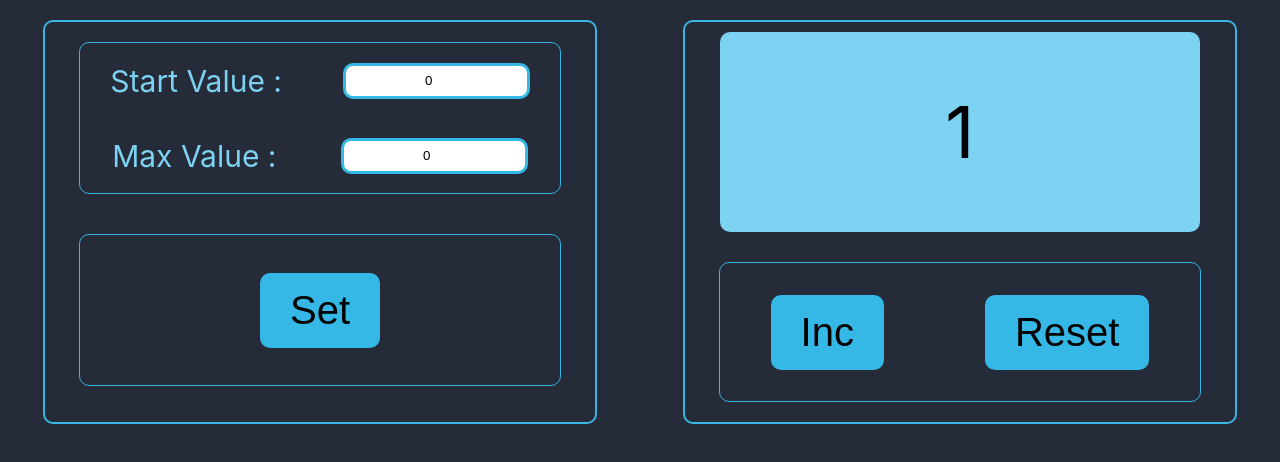
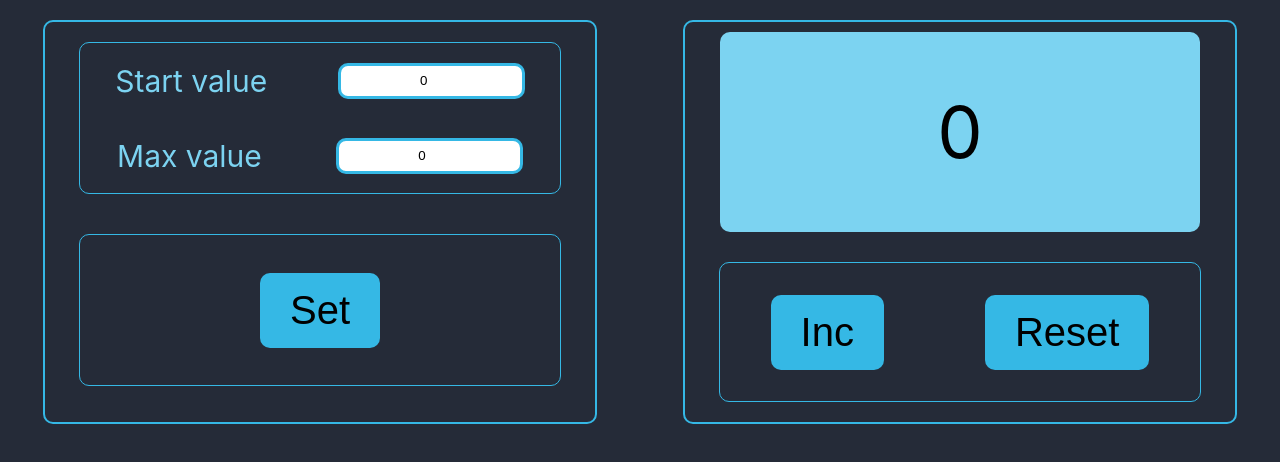
Before and after one commit to FilimonovKostya/Counter, a React (Create React App) app: page / in a window 1280 px wide. Shown: the top 462 px of the page. Built offline with nearby package versions, Linux system fonts and the light colour scheme.

Commit message:
Кнопки работают ,нужно только правильную логику сделать и сохранить значения

```diff
--- a/src/App.tsx
+++ b/src/App.tsx
@@ -5,23 +5,32 @@ import WindowCounter from "./Components/WindowCounter/WindowCounter";
 
 function App() {
 
-    const [getInputStartValue,setInputStartValue] = useState(0)
-    const [getInputMaxValue,setInputMaxValue] = useState(0)
+    const [startValue,setStartValue] = useState(0)
+    const [maxValue,setMaxValue] = useState(0)
 
-    function getStartValue(value: number){
-        setInputStartValue(value)
+    function getStartValue(value:number){
+        setStartValue(value)
     }
 
     function getMaxValue(value:number){
-        setInputMaxValue(value)
+        setMaxValue(value)
     }
 
-    console.log(getInputMaxValue)
+    function incNumbers(){
+        if(startValue < maxValue) {
+            setStartValue( startValue + 1)
+        }
+    }
+
+    function resNumbers(){
+        if(startValue < maxValue) {
+            setMaxValue( startValue)
+        }
+    }
+
     return <div className={'app'}>
-
-        <Settings getStartValue={getStartValue} getMaxValue={getMaxValue}/>
-      <WindowCounter/>
-
+        <Settings getMaxValue={getMaxValue} getStartValue={getStartValue} startValue={startValue} maxValue={maxValue}/>
+        <WindowCounter incNumbers={incNumbers} resNumbers={resNumbers} startValue={startValue}/>
     </div>
 }
 
--- a/src/Components/Block-Settings/CleverButtons.tsx
+++ b/src/Components/Block-Settings/CleverButtons.tsx
@@ -2,10 +2,11 @@ import React from 'react';
 
 type CleverButtonsPropsType = {
     title: string
+    incOrReset?:() => void
 }
 
 function CleverButtons(props: CleverButtonsPropsType) {
-    return <button className={'incRes'}> {props.title} </button>
+    return <button className={'incRes'} onClick={ props.incOrReset}> {props.title} </button>
 
 }
 
--- a/src/Components/Block-Settings/Inputs.tsx
+++ b/src/Components/Block-Settings/Inputs.tsx
@@ -2,20 +2,20 @@ import React, {ChangeEvent} from "react";
 
 type InputPropsType = {
     inputName: string
-    inputValue:number
-    setInput:(value: number) => void
+    getAllValue:(value:number) => void
+    values:number
 }
 
 
 export function Inputs(props: InputPropsType) {
 
     const onChangeHandler = (e: ChangeEvent<HTMLInputElement>) => {
-        props.setInput(+e.currentTarget.value)
+        props.getAllValue(+e.currentTarget.value)
     }
 
     return <div className={'valueInput'}>
         <span> {props.inputName} </span>
-        <input type="number" value={props.inputValue}  onChange={onChangeHandler}/>
+        <input type="number" value={props.values} onChange={onChangeHandler}/>
     </div>
 
 }
--- a/src/Components/Block-Settings/Settings.tsx
+++ b/src/Components/Block-Settings/Settings.tsx
@@ -1,23 +1,21 @@
-import React, {useState} from "react";
+import React from "react";
 import {Inputs} from "./Inputs";
 import CleverButtons from "./CleverButtons";
 
 type SettingsPropsType = {
-    getStartValue:(value: number) => void
-    getMaxValue:(value: number) => void
+    getMaxValue: (value: number) => void
+    getStartValue: (value: number) => void
+    startValue:number
+    maxValue:number
 }
+
 export function Settings(props: SettingsPropsType) {
-
-    const [startInputValue,setStartInputValue] = useState(0)
-    const [maxInputValue,setMaxInputValue] = useState(0)
-
-
 
     return <div className={'wrapper'}>
         <div className={'incReset settings'}>
 
-            <Inputs inputName={'Start Value : '} inputValue={startInputValue} setInput={setStartInputValue}/>
-            <Inputs inputName={'Max Value : '} inputValue={maxInputValue} setInput={setMaxInputValue}/>
+            <Inputs inputName={'Start value'} getAllValue={props.getStartValue} values={props.startValue}/>
+            <Inputs inputName={'Max value'} getAllValue={props.getMaxValue} values={props.maxValue}/>
 
         </div>
         <div className={'incReset'}>
--- a/src/Components/WindowCounter/Window.tsx
+++ b/src/Components/WindowCounter/Window.tsx
@@ -1,8 +1,11 @@
 import React from "react";
 
-function Window(){
+type WindowPropsType ={
+    startValue:number
+}
+function Window(props:WindowPropsType){
     return <div className={'window'}>
-        <span>1</span>
+        <span> {props.startValue} </span>
     </div>
 }
 
--- a/src/Components/WindowCounter/WindowCounter.tsx
+++ b/src/Components/WindowCounter/WindowCounter.tsx
@@ -2,13 +2,18 @@ import React from 'react';
 import Window from "./Window";
 import CleverButtons from "../Block-Settings/CleverButtons";
 
-function WindowCounter() {
+type WindowCounterPropsType = {
+    incNumbers:() => void
+    resNumbers:() => void
+    startValue:number
+}
+function WindowCounter(props: WindowCounterPropsType) {
     return <div className={'wrapper'}>
-        <Window/>
+        <Window startValue={props.startValue} />
 
         <div className={'incReset'}>
-            <CleverButtons title={'Inc'} />
-            <CleverButtons title={'Reset'}/>
+            <CleverButtons title={'Inc'} incOrReset={props.incNumbers}/>
+            <CleverButtons title={'Reset'} incOrReset={props.resNumbers}/>
         </div>
 
     </div>
```
